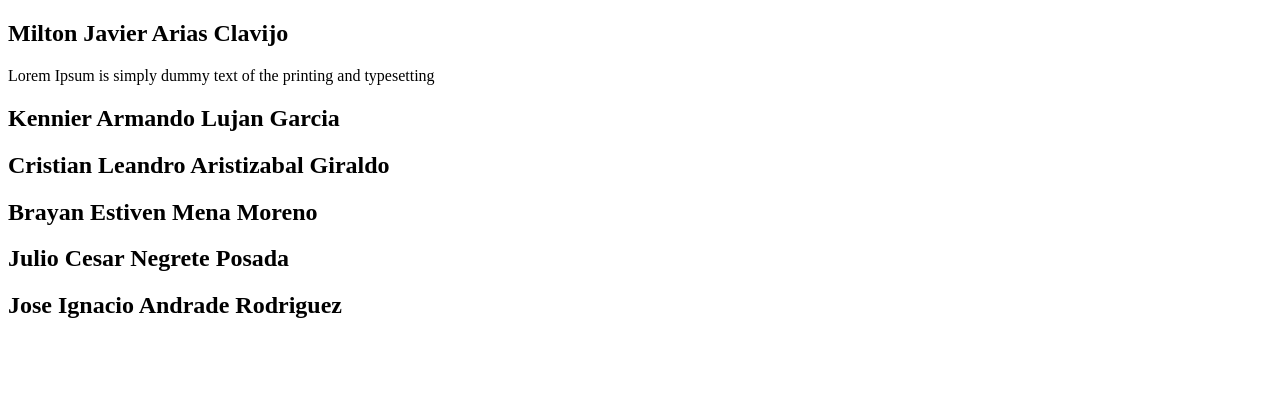
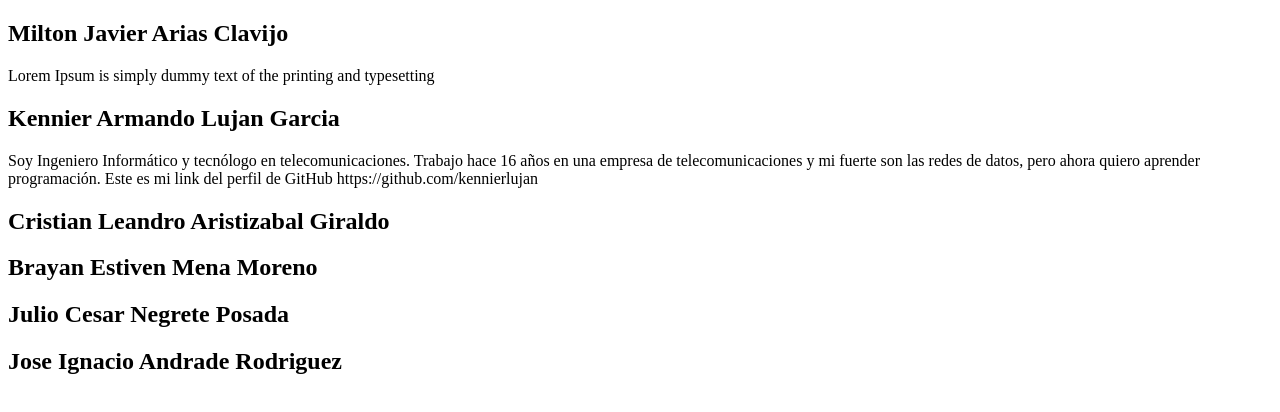
Before and after one commit to Miltonjac/GitGhub-10, a plain HTML site: page index.html in a window 1280 px wide. Drawn offline with Linux system fonts and the light colour scheme.

Commit message:
Datos personal Kennier Lujan

```diff
--- a/index.html
+++ b/index.html
@@ -13,6 +13,13 @@
     </section>
     <section>
         <h1>Kennier Armando Lujan Garcia</h1>
+        <p>Soy Ingeniero Informático y tecnólogo en telecomunicaciones.
+          Trabajo hace 16 años en una empresa de telecomunicaciones
+          y mi fuerte son las redes de datos, pero ahora quiero aprender programación.
+
+          Este es mi link del perfil de GitHub
+
+          https://github.com/kennierlujan</p>
     </section>
     <section>
         <h1>Cristian Leandro Aristizabal Giraldo</h1>
```
